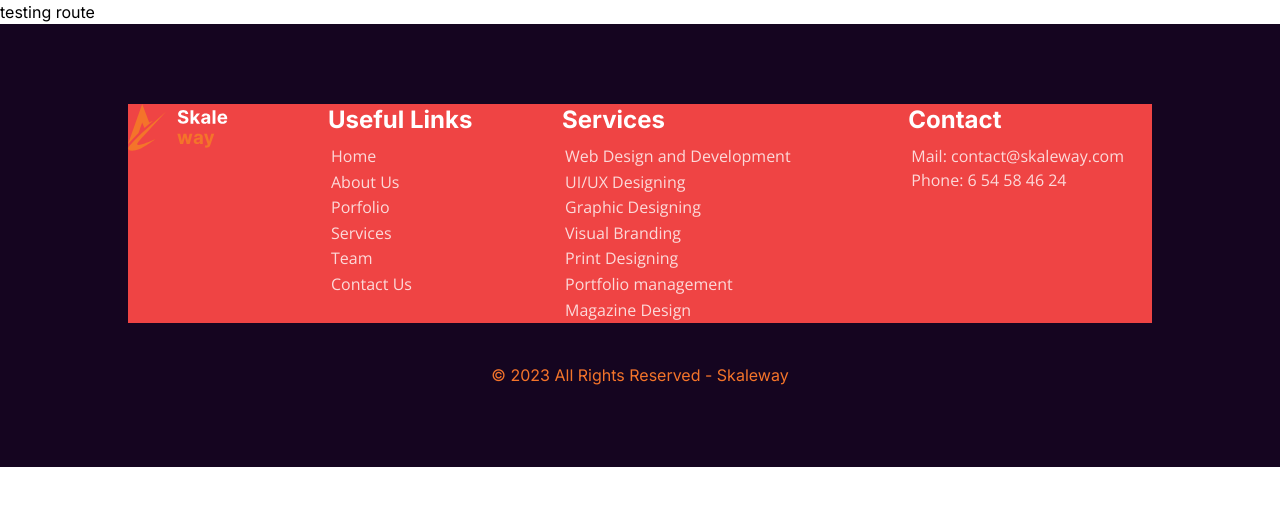
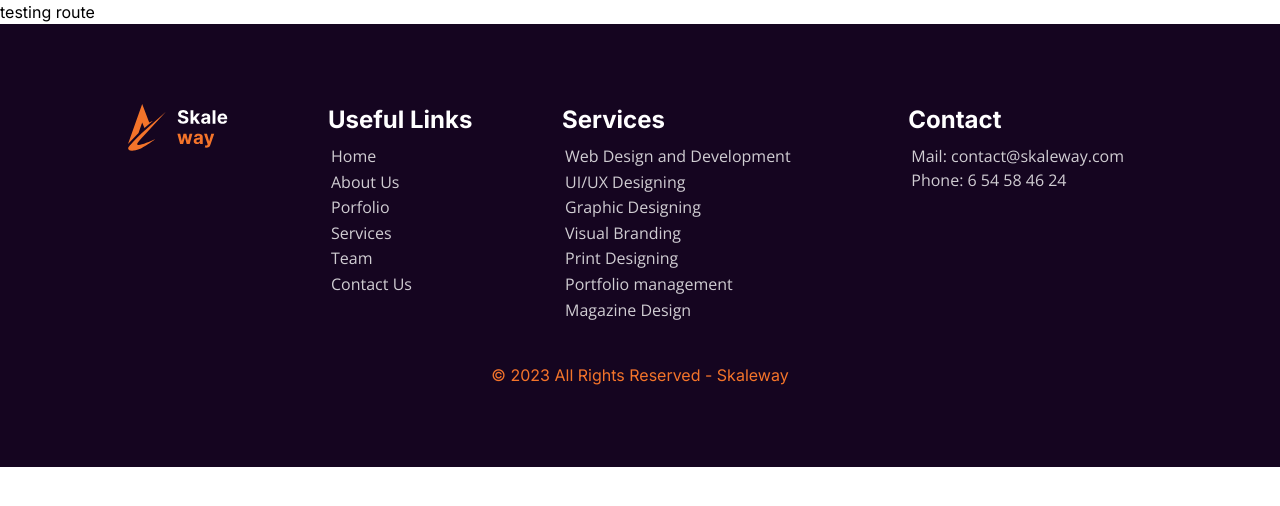
Before and after one commit to code-env/skaleway, a Next.js app: page /test in a window 1280 px wide. Shown: the top 506 px of the page. Built offline with nearby package versions, Linux system fonts and the light colour scheme.

Commit message:
removed the bg-red-500 from the footer

```diff
--- a/src/app/(site)/components/Hero.tsx
+++ b/src/app/(site)/components/Hero.tsx
@@ -13,7 +13,7 @@ const Hero = () => {
       id="home"
     >
       <div className="w-full text-white flex flex-col gap-5 2xl:gap-10">
-        <h1 className="font-sans font-bold lg:text-5xl text-xl lg:leading-[140%] 2xl:leading-[140%] min-[600px]:text-4xl 2xl:text-7xl">
+        <h1 className="font-sans font-bold lg:text-5xl text-xl lg:leading-[140%] 2xl:leading-[140%] min-[600px]:text-4xl 2xl:text-7xl antialiased">
           We Design and Develop the <br className="lg:block hidden" /> Digital
           Solutions to Grow <br className="lg:block hidden" /> your{" "}
           <span className="text-primary">
--- a/src/components/Footer.tsx
+++ b/src/components/Footer.tsx
@@ -15,7 +15,7 @@ const Footer = () => {
 
   return (
     <footer className="bg-secondary h responsive-px text-white py-20 h-fit gap-10 flex flex-col z-50">
-      <div className="w-full flex gap-[100px] max-[700px]:flex-col max-w-7xl mx-auto bg-red-500">
+      <div className="w-full flex gap-[100px] max-[700px]:flex-col max-w-7xl mx-auto">
         <Logo />
         <div className="flex-1 flex justify-between max-[700px]:flex-col max-[700px]:gap-8">
           {footerRoutes.map((item, index) => (
```
